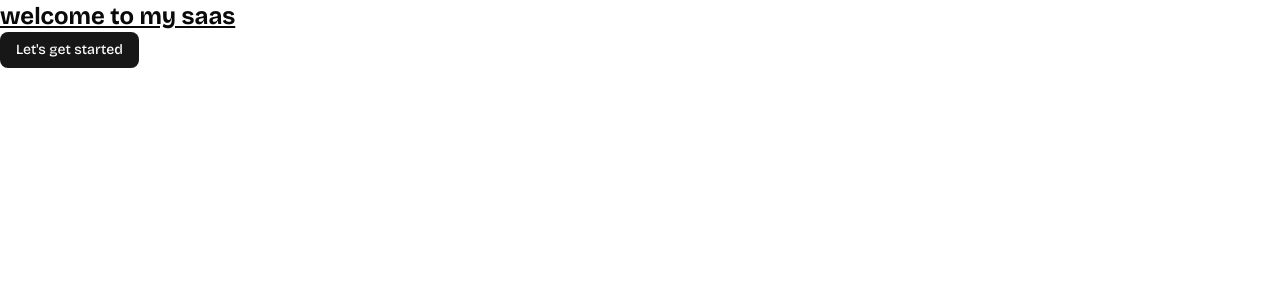
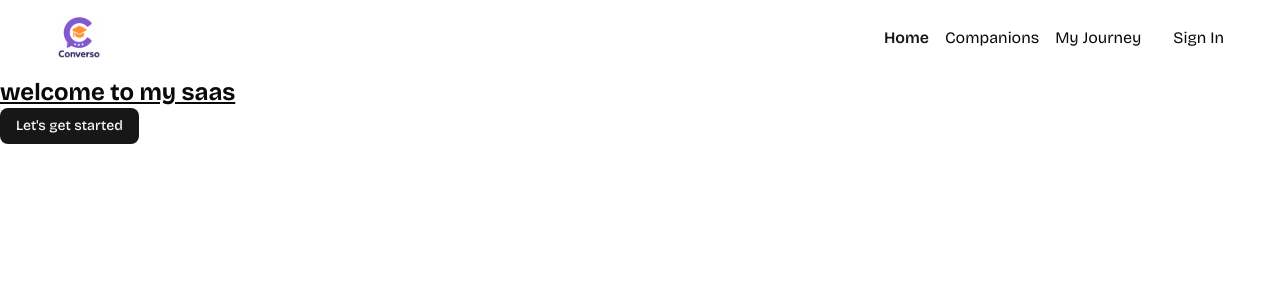
Before and after one commit to Aarjav-998/saas-converso, a Next.js app: page / in a window 1280 px wide. Shown: the top 300 px of the page. Built offline with nearby package versions, Linux system fonts and the light colour scheme.

Commit message:
implement Navbar

```diff
--- a/app/layout.tsx
+++ b/app/layout.tsx
@@ -1,6 +1,7 @@
 import type { Metadata } from "next";
 import { Bricolage_Grotesque } from "next/font/google";
 import "./globals.css";
+import Navbar from "@/components/Navbar";
 
 const bricolage = Bricolage_Grotesque({
   variable: "--font-bricolage",
@@ -19,7 +20,11 @@
 }>) {
   return (
     <html lang="en">
-      <body className={`${bricolage.variable} antialiased`}>{children}</body>
+      <body className={`${bricolage.variable} antialiased`}>
+      <Navbar/>
+      {children}
+
+      </body>
     </html>
   );
 }
--- /dev/null
+++ b/components/NavItems.tsx
@@ -0,0 +1,31 @@
+'use client';
+
+import Link from "next/link";
+import {usePathname} from "next/navigation";
+import {cn} from "@/lib/utils";
+
+const navItems = [
+    { label:'Home', href: '/' },
+    { label: 'Companions', href: '/companions' },
+    { label: 'My Journey', href: '/my-journey' },
+]
+
+const NavItems = () => {
+    const pathname = usePathname();
+
+    return (
+        <nav className="flex items-center gap-4">
+            {navItems.map(({ label, href }) => (
+                <Link
+                    href={href}
+                    key={label}
+                    className={cn(pathname === href && 'text-primary font-semibold')}
+                >
+                    {label}
+                </Link>
+            ))}
+        </nav>
+    )
+}
+
+export default NavItems
--- /dev/null
+++ b/components/Navbar.tsx
@@ -0,0 +1,38 @@
+import Link from "next/link";
+import Image from "next/image";
+// import { SignInButton, SignedIn, SignedOut, UserButton } from "@clerk/nextjs";
+import NavItems from "@/components/NavItems";
+
+const Navbar = () => {
+    return (
+        <nav className="navbar">
+            <Link href="/">
+                <div className="flex items-center gap-2.5 cursor-pointer">
+                    <Image
+                        src="/images/logo.svg"
+                        alt="logo"
+                        width={46}
+                        height={44}
+                    />
+                </div>
+            </Link>
+            <div className="flex items-center gap-8">
+
+
+
+                <NavItems />
+                <p>Sign In</p>
+                {/*<SignedOut>*/}
+                {/*    <SignInButton>*/}
+                {/*        <button className="btn-signin">Sign In</button>*/}
+                {/*    </SignInButton>*/}
+                {/*</SignedOut>*/}
+                {/*<SignedIn>*/}
+                {/*    <UserButton />*/}
+                {/*</SignedIn>*/}
+            </div>
+        </nav>
+    )
+}
+
+export default Navbar
```
